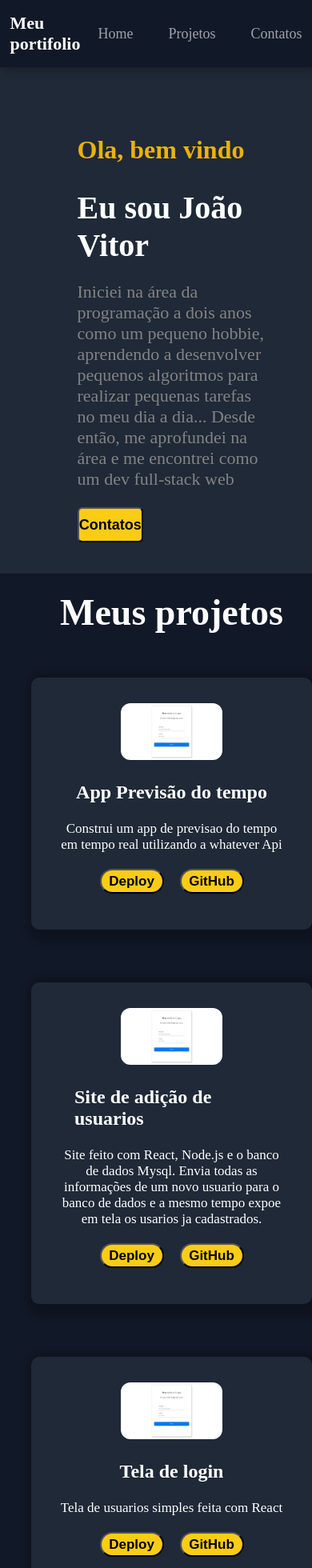
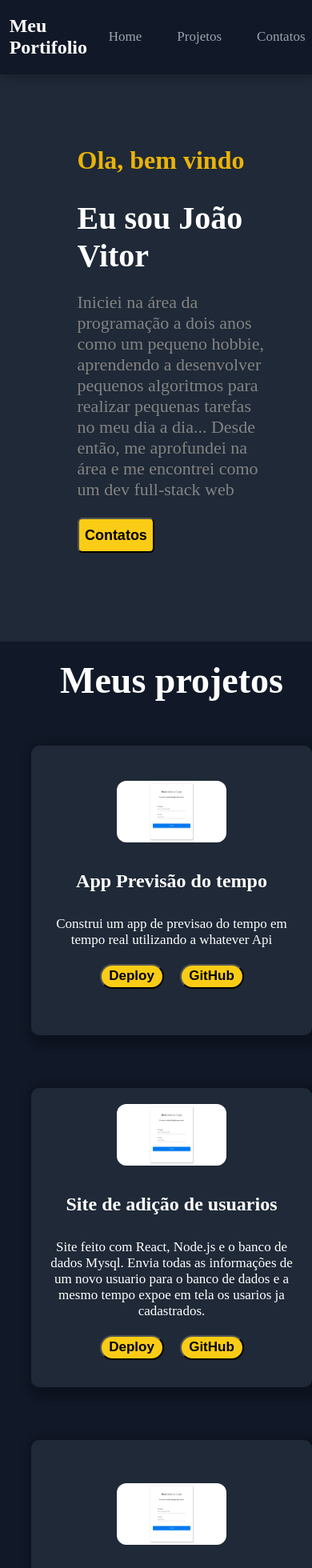
Before and after one commit to Jota2kk/Portifolio, a React (Vite) app: page / in a window 390 px wide. Shown: the top 1960 px of the page at 80% size. Built offline with nearby package versions, Linux system fonts and the light colour scheme.

Commit message:
Att responsividade

```diff
--- a/src/components/header/header.css
+++ b/src/components/header/header.css
@@ -1,6 +1,6 @@
 .page1 {
     width: 100vw;
-    height: 10vh;
+    height: 11vh;
     display: flex;
     justify-content: center;
     align-items: center;
@@ -11,8 +11,14 @@
     z-index: 100;
     box-shadow: 5px 5px 10px rgba(0, 0, 0, 0.212);
 
-    @media (max-width: 450px) {
+    @media (max-width: 480px) {
         width: 100%;
+    }
+
+    @media (max-width: 375px) {
+        h1 {
+            font-size: 22px;
+        }
     }
 }
 
@@ -21,9 +27,14 @@
     width: 33vw;
 
     @media (max-width: 450px) {
-        font-size: 11px;
-        margin-left: 22px;
+        font-size: 12px;
+        margin-left: 30px;;
     }
+}
+
+.links {
+    padding: 0.3rem;
+  scroll-behavior: smooth;
 }
 
 .links a {
@@ -33,7 +44,12 @@
     margin: 22px;
 
     @media(max-width: 450px){
-        font-size: 18px;
+        font-size: 17px;
+    }
+
+    @media (max-width: 375px) {
+        font-size: 16px;
+        margin-left: 6px;
     }
 }
 
--- a/src/components/header/header.jsx
+++ b/src/components/header/header.jsx
@@ -5,7 +5,7 @@ export const Header = ()=> {
             <header className="page1" id='pag1'>
 
                 <div className='apart'>
-                    <h1>Meu portifolio</h1>
+                    <h1>Meu Portifolio</h1>
                 </div>
 
                 <div className='links'>
--- a/src/components/page2/page2.css
+++ b/src/components/page2/page2.css
@@ -10,7 +10,7 @@
 
     @media (max-width: 450px){
         min-width: 110%;
-        height:  85vh;
+        height:  95vh;
     }
 }
 
@@ -21,9 +21,14 @@
     justify-content: center;
     align-items: center;
 
-    @media (max-width:450px) {
+    @media (max-width:480px) {
         width: 55%;
+        height: 40vh;
         margin-bottom: 100px;
+    }
+
+    @media (max-width: 375px) {
+        width: 80%;
     }
 }
 
@@ -59,7 +64,7 @@
     text-align: center;
 
     @media (max-width: 450px) {
-        width: 35%;
+        width: 41%;
     }
 }
 
--- a/src/components/page3/page3.css
+++ b/src/components/page3/page3.css
@@ -10,9 +10,15 @@
     cursor: default;
 
 
-    @media (max-width: 480px){
-        width: 110vw;
-        height: 205vh;
+    @media (max-width:480px) {
+            width: 110vw;
+            height: 222vh;
+    }
+
+
+
+    @media (max-width:377px) {
+        height: 310vh;
     }
 }
 
@@ -27,22 +33,28 @@
 
 .projects {
     width: 95vw;
-    height: 77vh;
+    height: 50%;
     display: flex;
     flex-wrap: wrap;
     justify-content: space-between;
     align-items: center;
 
-    @media (max-width:450px) {
-        width: 90vw ;
+    @media (max-width:480px) {
+        width: 94vw ;
+        height: 92%;
         flex-direction: column;
         flex-wrap: nowrap;
+    }
+
+    @media (max-width:375px) {
+        height: 95%;
     }
 }
 
 .projects h1 {
-    @media (max-width:450px) {
+    @media (max-width:480px) {
         font-size: 24px;
+        padding: 0.5rem;
     }
 }
 
@@ -50,7 +62,7 @@
     font-size: 16px;
     text-align: center;
 
-    @media (max-width:450px) {
+    @media (max-width:480px) {
         font-size: 17px;
     }
 }
@@ -64,6 +76,7 @@
 .prj1 {
     width: 45vw;
     height: 72%;
+    padding: 4.4rem;
     background-color: rgba(31, 41, 55, 1);
     display: flex;
     justify-content: center;
@@ -74,11 +87,23 @@
     margin-block: 44px;
     box-shadow: 5px 5px 10px 10px rgba(0, 0, 0, 0.212);
 
-    @media (max-width:450px) {
+    @media (max-width:480px) {
         width: 90vw ;
-        height: 60vh;
+        height: 60%;
+        padding: 1.3rem;
+        margin-block: 33px;
+
+        h1 {
+            width: 100%;
+            text-align: center;
+        }
+
+    }
+
+    @media (max-width:375px) {
+        width: 90vw ;
+        height: 60%;
         padding: 2rem;
-        margin-block: 33px;
     }
 }
 
@@ -87,6 +112,7 @@
 .prj2 {
     width: 45vw;
     height: 72%;
+    padding: 7rem;
     background-color: rgba(31, 41, 55, 1);
     display: flex;
     justify-content: center;
@@ -95,11 +121,22 @@
     border-radius: 10px;
     box-shadow: 5px 5px 10px 10px rgba(0, 0, 0, 0.212);
 
-    @media (max-width:450px) {
+    @media (max-width:480px) {
         width: 90vw ;
-        height: 60vh;
-        padding: 2rem;
+        height: 60%;
+        padding: 1.3rem;
         margin-block: 33px;
+
+        h1 {
+            width: 100%;
+            text-align: center;
+        }
+    }
+
+    @media (max-width:375px) {
+        width: 90vw ;
+        height: 60%;
+        padding: 1.2rem;
     }
 }
 
@@ -107,6 +144,7 @@
 .prj3 {
     width: 45vw;
     height: 72%;
+    padding: 4.4rem;
     background-color: rgba(31, 41, 55, 1);
     display: flex;
     justify-content: center;
@@ -118,12 +156,23 @@
     margin-bottom: 100px;
     box-shadow: 5px 5px 10px 10px rgba(0, 0, 0, 0.212);
 
-    @media (max-width:450px) {
+    @media (max-width:480px) {
         width: 90vw ;
-        height: 60vh;
+        height: 60%;
+        padding: 4.4rem;
+        margin-block: 33px;
+        padding: 1.3rem;
+
+        h1 {
+            width: 100%;
+            text-align: center;
+        }
+    }
+
+    @media (max-width:375px) {
+        width: 90vw ;
+        height: 60%;
         padding: 2rem;
-        margin-block: 33px;
-        margin-bottom: 70px;
     }
 }
 
@@ -131,6 +180,7 @@
 .prj4 {
     width: 45vw;
     height: 72%;
+    padding: 4.4rem;
     background-color: rgba(31, 41, 55, 1);
     display: flex;
     flex-direction: column;
@@ -141,12 +191,22 @@
     margin-bottom: 100px;
     box-shadow: 5px 5px 10px 10px rgba(0, 0, 0, 0.212);
 
-    @media (max-width:450px) {
+    @media (max-width:480px) {
         width: 90vw ;
-        height: 60vh;
+        height: 60%;
+        padding: 1.3rem;
+        margin-block: 33px;
+
+        h1 {
+            width: 100%;
+            text-align: center;
+        }
+    }
+
+    @media (max-width:375px) {
+        width: 90vw ;
+        height: 60%;
         padding: 2rem;
-        margin-block: 0;
-        margin-bottom: 0;
     }
 }
 
--- a/src/components/page4/page4.css
+++ b/src/components/page4/page4.css
@@ -1,6 +1,6 @@
 .page4 {
     width: 100vw;
-    height: 55vh;
+    height: 35vh;
     display: flex;
     justify-content: center;
     align-items: center;
@@ -8,14 +8,19 @@
     flex-direction: column;
     cursor: default;
 
-    @media (max-width: 450px){
+    @media (max-width: 480px){
+        width: 110vw;
+        height: 30vh;
+    }
+
+    @media (max-width:375px) {
         width: 110vw;
         height: 35vh;
     }
 }
 
 .page4 a {
-    font-size: 38px;
+    font-size: 28px;
     text-decoration: none;
     color: white;
 
@@ -31,7 +36,8 @@
 }
 
 .page4 h1 {
-    font-size: 66px;
+    font-size: 46px;
+    margin-bottom: 22px;
     color: rgba(234, 179, 8, 1);
 
     @media (max-width:450px) {
@@ -41,8 +47,13 @@
 
 .conts {
     width: 70vw;
-    height: 50%;
+    height: 35%;
+    margin: 11px;
     display: flex;
     justify-content: space-between;
     align-items: center;
+
+    @media (max-width: 377px) {
+        width: 86vw;
+    }
 }
--- a/src/index.css
+++ b/src/index.css
@@ -16,4 +16,5 @@ body {
   width: 100vw;
   min-width: 100vw;
   min-height: 100vh;
+
 }
```
